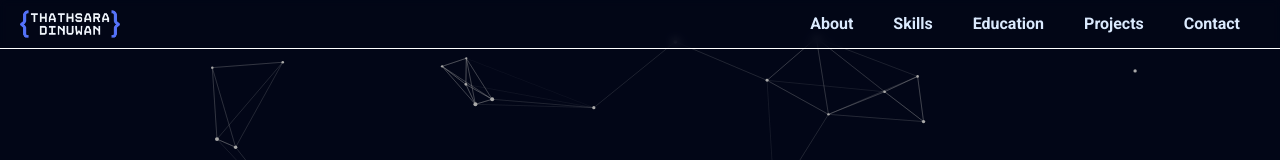
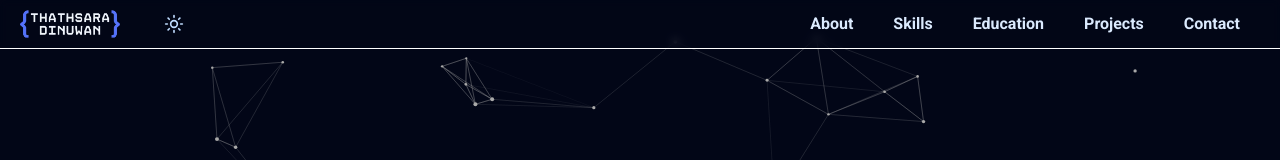
Before and after one commit to thathsaraDinu/portfolio-nextjs, a Next.js app: page / in a window 1280 px wide. Shown: the top 160 px of the page. Built offline with nearby package versions, Linux system fonts and the light colour scheme.

Commit message:
Fix theme toggle rendering logic in navbar component

```diff
--- a/src/components/navbar.tsx
+++ b/src/components/navbar.tsx
@@ -89,7 +89,7 @@ export default function NavBar() {
                 className="  hover:bg-gray-300 p-1 rounded-md dark:hover:bg-gray-800"
                 onClick={() => setTheme(theme === "dark" ? "light" : "dark")}
               >
-                {mounted ? (
+                {!mounted ? (
                   <></>
                 ) : theme === "dark" ? (
                   <Sun className="h-5 w-5" />
@@ -161,7 +161,7 @@ export default function NavBar() {
               className="  hover:bg-gray-300 p-1 rounded-md dark:hover:bg-gray-800"
               onClick={() => setTheme(theme === "dark" ? "light" : "dark")}
             >
-              {mounted ? (
+              {!mounted ? (
                 <></>
               ) : theme === "dark" ? (
                 <Sun className="h-5 w-5" />
```
